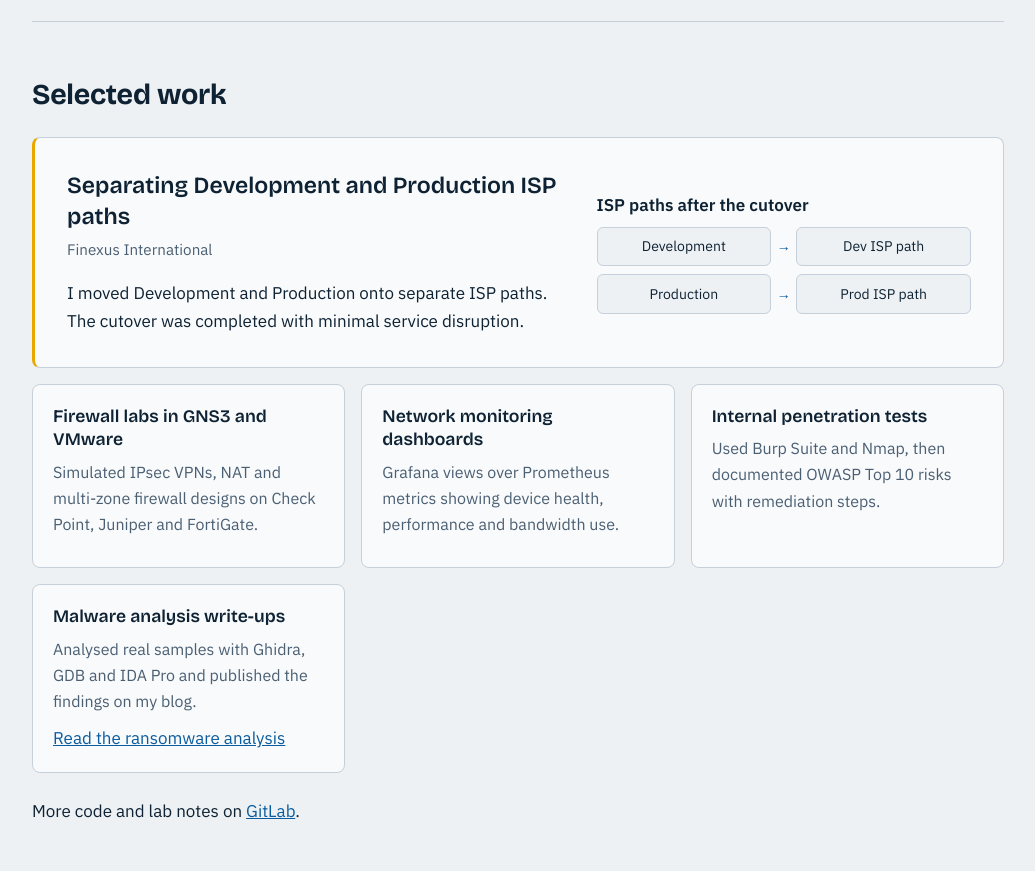
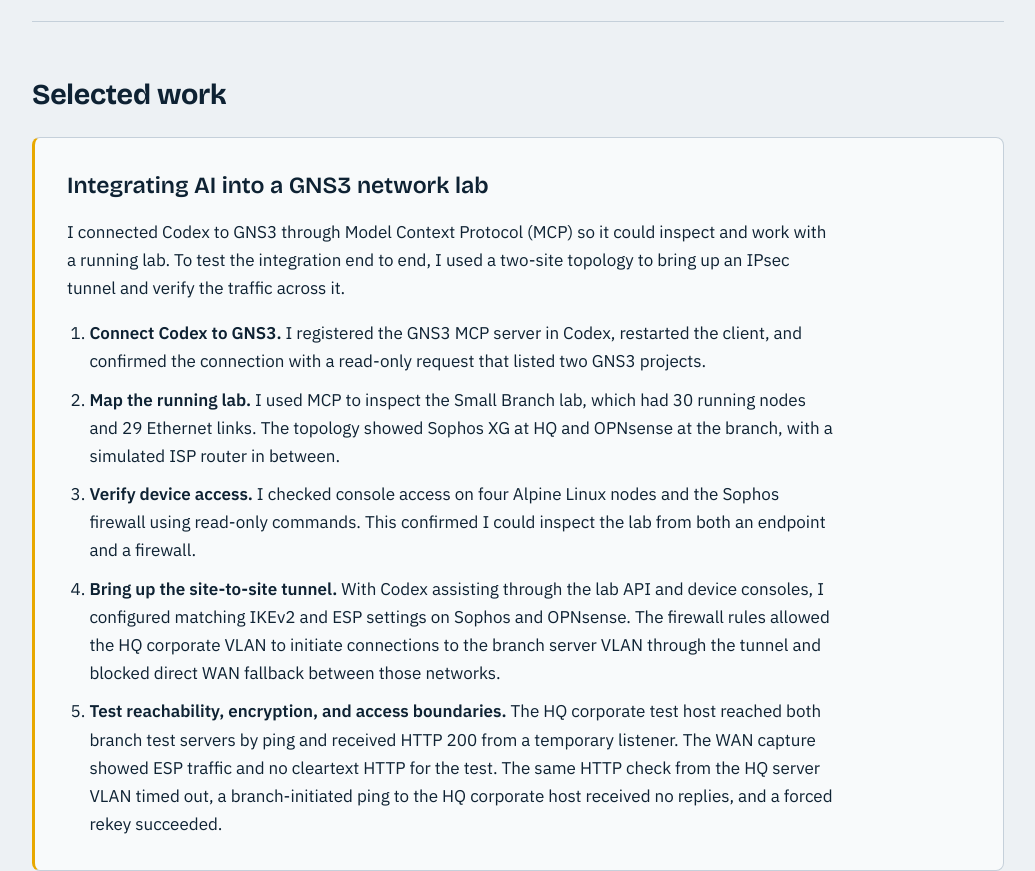
Before and after one commit to FarisArch/portfolio, a plain HTML site: page index.html in a window 1280 px wide. Shown: the part 1680-2551 px from the top of the page, without its empty margins (122-1157 px from the left). Drawn offline with nearby package versions, Linux system fonts and the light colour scheme.

Commit message:
Showcase AI integration with GNS3

```diff
--- a/index.html
+++ b/index.html
@@ -126,6 +126,17 @@
 
   <section id="work">
     <h2>Selected work</h2>
+    <article class="case-study lab-case-study" id="ai-gns3" aria-labelledby="ai-gns3-title">
+      <h3 id="ai-gns3-title">Integrating AI into a GNS3 network lab</h3>
+      <p>I connected Codex to GNS3 through Model Context Protocol (MCP) so it could inspect and work with a running lab. To test the integration end to end, I used a two-site topology to bring up an IPsec tunnel and verify the traffic across it.</p>
+      <ol>
+        <li><strong>Connect Codex to GNS3.</strong> I registered the GNS3 MCP server in Codex, restarted the client, and confirmed the connection with a read-only request that listed two GNS3 projects.</li>
+        <li><strong>Map the running lab.</strong> I used MCP to inspect the Small Branch lab, which had 30 running nodes and 29 Ethernet links. The topology showed Sophos XG at HQ and OPNsense at the branch, with a simulated ISP router in between.</li>
+        <li><strong>Verify device access.</strong> I checked console access on four Alpine Linux nodes and the Sophos firewall using read-only commands. This confirmed I could inspect the lab from both an endpoint and a firewall.</li>
+        <li><strong>Bring up the site-to-site tunnel.</strong> With Codex assisting through the lab API and device consoles, I configured matching IKEv2 and ESP settings on Sophos and OPNsense. The firewall rules allowed the HQ corporate VLAN to initiate connections to the branch server VLAN through the tunnel and blocked direct WAN fallback between those networks.</li>
+        <li><strong>Test reachability, encryption, and access boundaries.</strong> The HQ corporate test host reached both branch test servers by ping and received HTTP 200 from a temporary listener. The WAN capture showed ESP traffic and no cleartext HTTP for the test. The same HTTP check from the HQ server VLAN timed out, a branch-initiated ping to the HQ corporate host received no replies, and a forced rekey succeeded.</li>
+      </ol>
+    </article>
     <article class="case-study" id="finexus-cutover" aria-labelledby="finexus-title">
       <div>
         <h3 id="finexus-title">Separating Development and Production ISP paths</h3>
--- a/style.css
+++ b/style.css
@@ -59,6 +59,10 @@ h3{font:600 1.1rem/1.35 var(--head);margin:0 0 .25rem}
   border:1px solid var(--line);border-left:3px solid var(--signal);border-radius:8px}
 .case-study h3{font-size:1.45rem}
 .case-study p:last-child{margin-bottom:0}
+.lab-case-study{display:block}
+.lab-case-study>p,.lab-case-study>ol{max-width:48rem}
+.lab-case-study>ol{margin:1rem 0 0;padding-left:1.4rem}
+.lab-case-study li+li{margin-top:.65rem}
 .cutover-diagram{margin:0}
 .cutover-diagram figcaption{font-weight:600;margin:0 0 .5rem}
 .cutover-path{display:grid;grid-template-columns:1fr auto 1fr;align-items:center;gap:.35rem;
```
